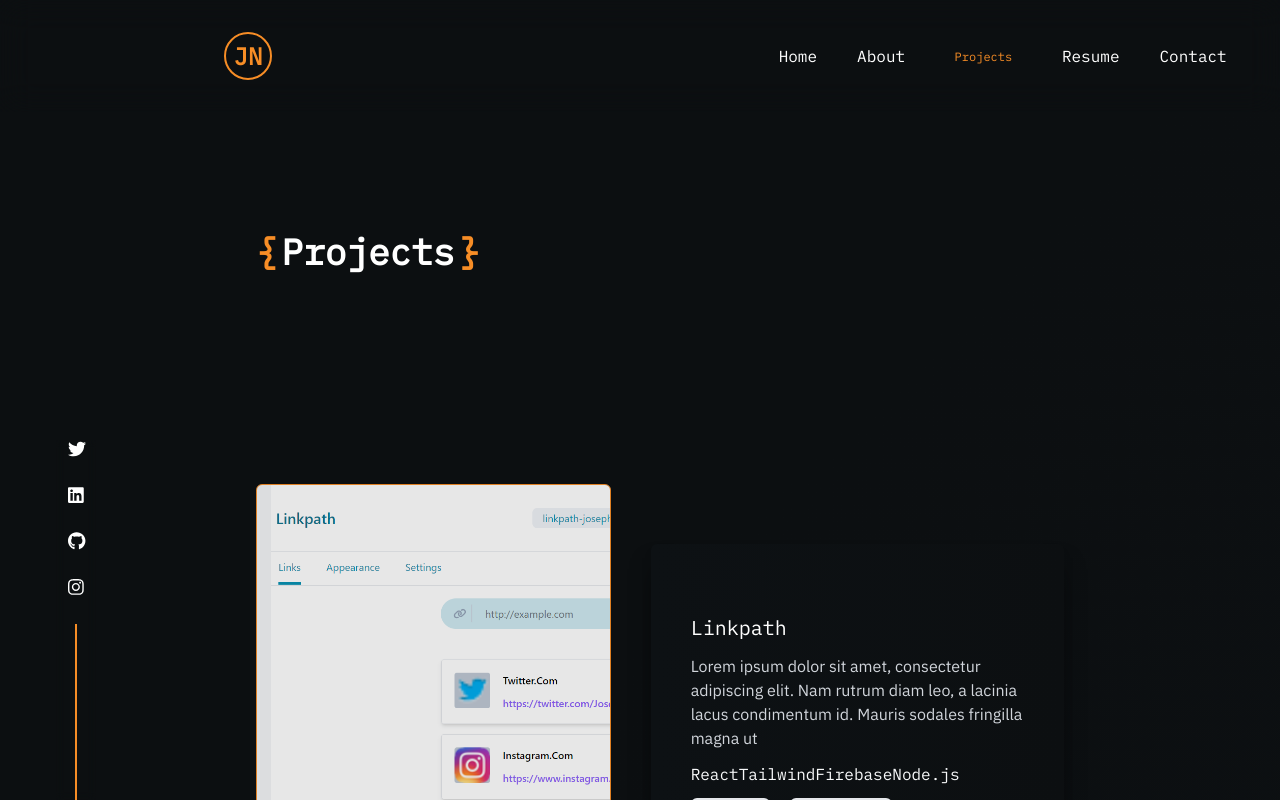
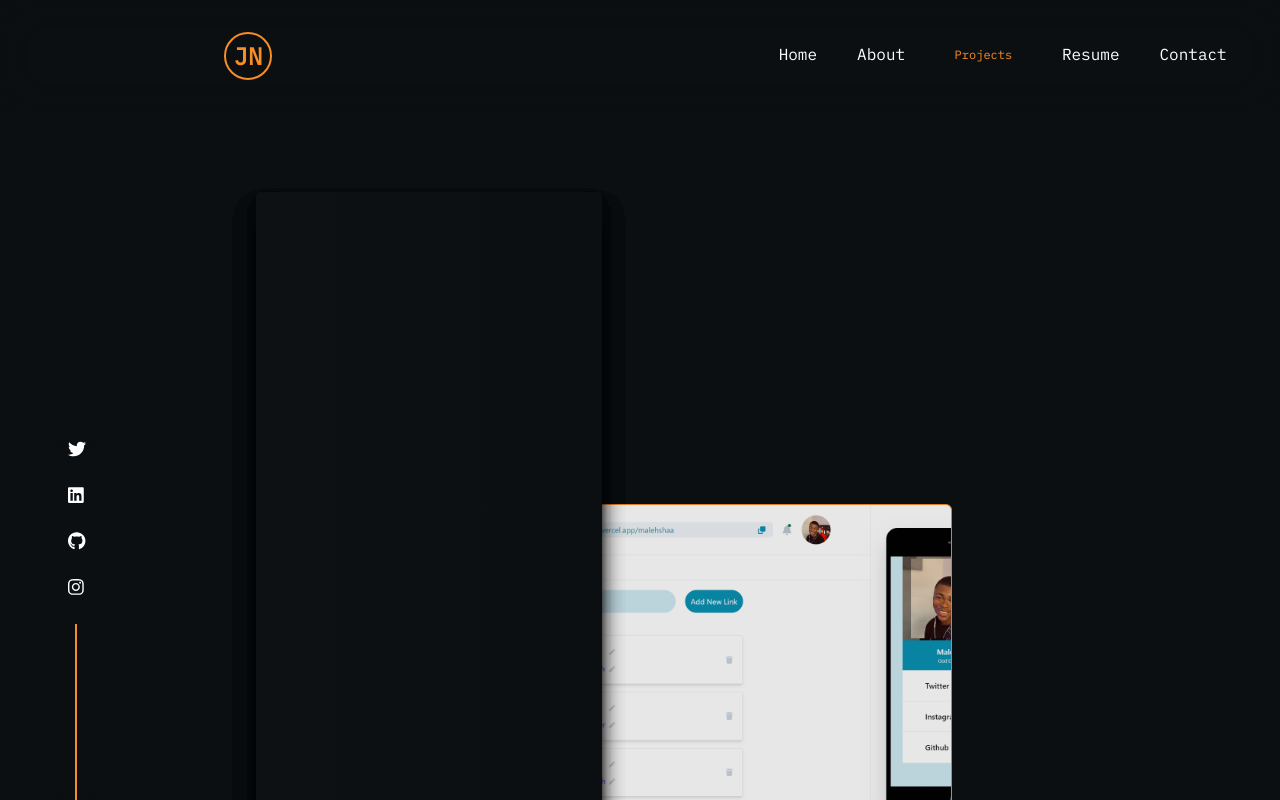
Before and after one commit to JosephChuksN/JosephChuksN, a React (Create React App) app: page /projects in a window 1280 px wide. Shown: the top 800 px of the page. Built offline with nearby package versions, Linux system fonts and the light colour scheme.

Commit message:
fixed general app issue with styling

```diff
--- a/src/components/About.tsx
+++ b/src/components/About.tsx
@@ -10,7 +10,7 @@ const About:React.FC = () => {
 
 
   return (
-    <div className="flex flex-col  gap-10 md:w-3/5 mx-auto px-5 md:px-0 lg:pt-10 pt-12 translate-y-20">
+    <div className="flex flex-col  gap-10 md:w-3/5 mx-auto px-5 md:px-0 lg:pt-0 pt-0 translate-y-20">
 
     <span className="text-4xl text-white font-semibold font-headers flex gap-1">
     <span className="text-[#F78D26]">{`{`}</span>
@@ -35,7 +35,7 @@ const About:React.FC = () => {
      fermentum tortor consectetur eget turpis.
     </span>
     <span className="flex items-center gap-3 text-white font-headers hover:scale-75 transition-all delay-100 duration-300 hover:text-[#F78D26] cursor-pointer w-36">
-      View Github
+      <a href="https://github.com/JosephChuksN" target="blank">View Github </a>
       <FontAwesomeIcon icon={faLink} />
       </span>
     <span className="text-gray-300 flex flex-col gap-3">
--- a/src/components/Contact.tsx
+++ b/src/components/Contact.tsx
@@ -2,8 +2,8 @@ import React from 'react'
 
 const Contact = () => {
   return (
-    <div className="flex flex-col  gap-10 md:w-3/5 mx-auto px-5 md:px-0 lg:pt-10 pt-12 translate-y-20">
-          <span className="text-4xl text-white font-semibold font-headers flex gap-1 mb-3">
+    <div className="flex flex-col  gap-10 md:w-3/5 mx-auto px-5 md:px-0 lg:pt-10 pt-0 translate-y-20 pb-14">
+          <span className="text-4xl text-white font-semibold font-headers flex gap-1 mb-3 ">
     <span className="text-[#F78D26]">{`{`}</span>
     Contact
     <span className="text-[#F78D26]">{`}`}</span>
--- a/src/components/Home.tsx
+++ b/src/components/Home.tsx
@@ -6,7 +6,7 @@ import { Slide } from 'react-awesome-reveal'
 
 const Home:React.FC = () => {
   return (
-    <div className=" md:w-3/5 mx-auto px-3 md:px-10 pt-12 lg:pt-10 translate-y-20">
+    <div className=" md:w-3/5 mx-auto px-3 md:px-10 pt-12 lg:pt-0 translate-y-20">
         <Slide triggerOnce={true}>
     <div className="pt-16 lg:pt-10 flex flex-col gap-7 md:gap-5 ">
       <span className="text-[#F78D26] font-headers">Hello <span className="text-lg ">👋</span>, My name is</span>
--- a/src/components/Navbar.tsx
+++ b/src/components/Navbar.tsx
@@ -61,12 +61,12 @@ const Navbar:React.FC = () => {
 
 
   return (
-    <div ref={navbar} className={`sticky shadow-[#00000082] ${scrollDirection === "down"? "-translate-y-full" : "top-0 backdrop-blur-lg "}  box-border block transition-all delay-75 duration-500 ease-in-out w-full py-4 md:py-8 font-headers text-white z-50 `}>
+    <div ref={navbar} className={`sticky shadow-[#00000082] ${scrollDirection === "down"? "-translate-y-full" : "top-0 backdrop-blur-lg "} transition-all delay-75 duration-500 ease-in-out w-full py-4 md:py-8 font-headers text-white z-50 `}>
     <div className=" flex justify-between items-center px-3 lg:px-56 relative">
        <span className="text-2xl p-0.5 flex items-center justify-center font-bold text-[#F78D26] border-2 rounded-full border-[#F78D26] w-12 h-12  ">JN</span>
        <span onClick={controlNavigation} className="lg:hidden text-3xl p-1 text-[#F78D26]"><FontAwesomeIcon icon={faBars} /></span>
 
-       <div  className={`fixed flex box-border overscroll-none lg:static py-36 lg:py-0 justify-start items-center lg:justify-between lg:items-start top-0  left-0  h-full w-full lg:w-1/3  flex-col md:flex-row bg-[#0d1114] transition-all duration-500 delay-100 ease-in-out z-10 lg:bg-transparent gap-10 lg:opacity-100  font-medium text-2xl lg:text-base   ${isNavOpen? "opacity-100" : "opacity-0"}`}>
+       <div  className={`fixed flex box-border overscroll-none lg:static py-36 lg:py-0 justify-start items-center lg:justify-between lg:items-start top-0  left-0  h-[100vh] lg:h-7 w-full lg:w-1/3  flex-col md:flex-row bg-[#0d1114] transition-all duration-500 delay-100 ease-in-out z-10 lg:bg-transparent gap-10 lg:opacity-100  font-medium text-2xl lg:text-base   ${isNavOpen? "opacity-100" : "opacity-0"}`}>
 
             <span onClick={controlNavigation} className="absolute top-8 right-5 p-1 text-[#F78D26] text-4xl lg:hidden"><FontAwesomeIcon icon={faClose} /></span>
 
--- a/src/components/ProjectData.tsx
+++ b/src/components/ProjectData.tsx
@@ -9,9 +9,9 @@ const ProjectData:React.FC<props> = ({data}) => {
 
 
   return (
-    <div className="w-full h-[100vh]  flex items-center justify-center ">
-     <span className="flex w-full lg:opacity-90 transition-all duration-300 ease-in-out delay-75  opacity-40 border-[1px] border-[#F78D26]  lg:w-[38rem] h-full lg:h-[60vh]  rounded-md  bg-no-repeat bg-cover  " style={{backgroundImage:`url(${data.image})`}}></span>
-     <div className="flex gap-10  lg:gap-3 flex-col relative h-full lg:h-[45%]  justify-center   w-full lg:w-[85%] left-0 lg:left-10 top-0  lg:top- bg-[#000000b5]  lg:bg-gradient-to-l from-[#0c0f11] to-[#0d1114] py-3 px-2  lg:px-10 shadow-xl shadow-[#00000082] rounded-md">
+    <div className="w-full h-[100vh]  flex items-center justify-center text-left p-1  ">
+     <span className="flex w-full lg:opacity-90 transition-all duration-300 ease-in-out delay-75  opacity-40 border-[1px] border-[#F78D26]  lg:w-[39rem] h-full lg:h-[45vh]  rounded-md  bg-no-repeat bg-cover  " style={{backgroundImage:`url(${data.image})`}}></span>
+     <div key={data.name} className="flex gap-10  lg:gap-3 flex-col  absolute  mb-96 h-full lg:h-[45%]  justify-center   w-full lg:w-[45%] left-0 lg:right-2 top-0  lg:top- bg-[#000000b5]  lg:bg-gradient-to-l from-[#0c0f11] to-[#0d1114] py-3 px-2  lg:px-10 shadow-xl shadow-[#00000082] rounded-md">
       <span className="text-white text-xl font-headers">{data.name}</span>
       <span className="text-gray-300 font-para">{data.description}</span>
         <span className="font-headers text-gray-50 flex flex-wrap gap-16">
--- a/src/components/Projects.tsx
+++ b/src/components/Projects.tsx
@@ -8,7 +8,7 @@ const Projects:React.FC = () => {
 
 
   return (
-    <div  className="flex flex-col  gap-10 md:w-3/5 mx-auto px-5 md:px-0 lg:pt-10 pt-12 translate-y-20 relative">
+    <div  className="flex flex-col  gap-10 md:w-3/5 mx-auto px-5 md:px-0 lg:pt-0 pt-12 translate-y-20 relative">
       <span className="text-4xl text-white font-semibold font-headers flex gap-1 mb-3">
     <span className="text-[#F78D26]">{`{`}</span>
     Projects
--- a/src/hooks/useScrollDirection.ts
+++ b/src/hooks/useScrollDirection.ts
@@ -19,6 +19,7 @@ let lastScrollY:number = window.scrollY
 
       }
       lastScrollY = scrollYDirection > 0 ? scrollYDirection : 0
+
     }
 
     window.addEventListener("scroll", updateDirection)
```
